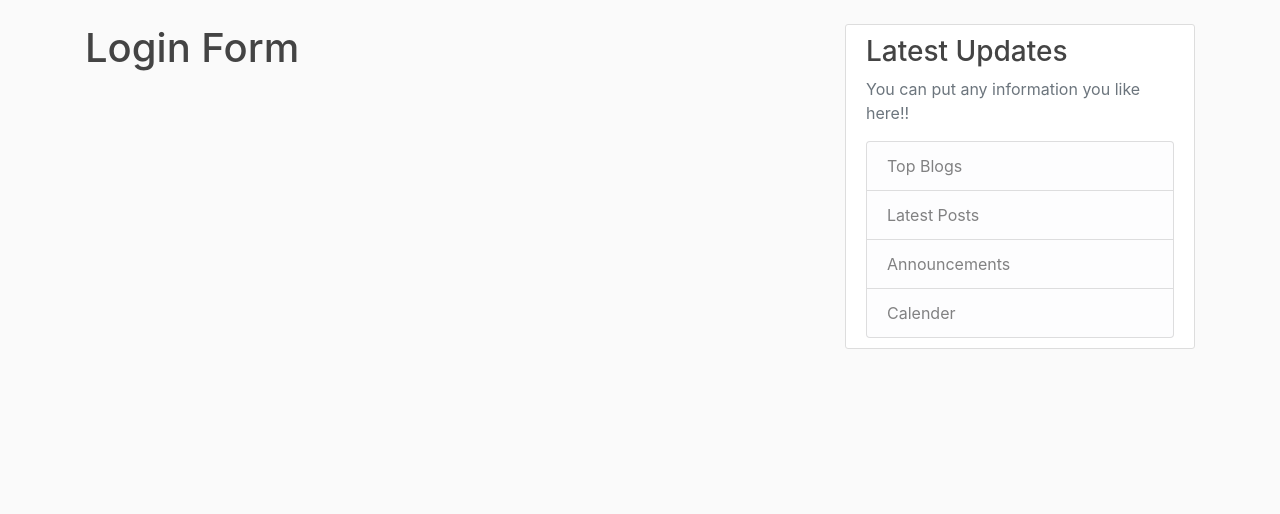
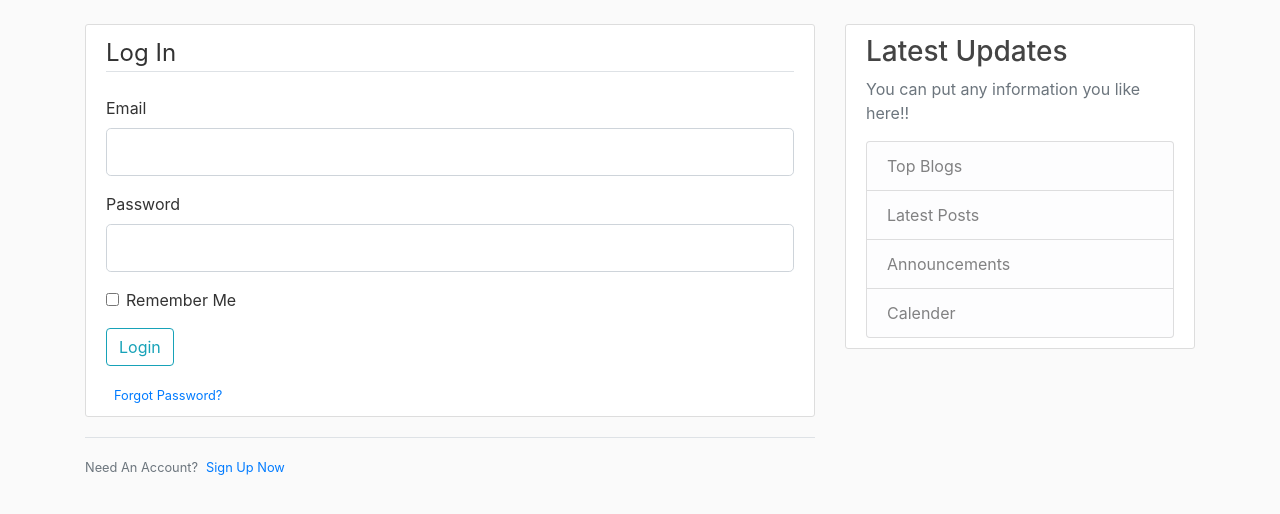
Before and after one commit to shiwangi20/FlaskBlog, a Flask app: page /login in a window 1280 px wide. Shown: the part 56-570 px from the top of the page. Run offline with Flask 2, Linux system fonts and the light colour scheme; some libraries are stand-ins or nearby versions.

Commit message:
added login form

```diff
--- a/app.py
+++ b/app.py
@@ -47,9 +47,15 @@ def register():
     return render_template('register.html', title='Register', form=form)
 
 
-@app.route('/login')
+@app.route('/login', methods=['GET', 'POST'])
 def login():
     form = LoginForm()
+    if form.validate_on_submit():
+        if form.email.data == 'admin@blog.com' and form.password.data == 'password':
+            flash(f'You are logged in successfully!', 'success')
+            return redirect(url_for('home'))
+        else:
+            flash('Login Unsuccessfull!! Check your email and password', 'danger')
     return render_template('login.html', title='Login', form=form)
 
 
--- a/templates/layout.html
+++ b/templates/layout.html
@@ -28,13 +28,13 @@
             </button>
             <div class="collapse navbar-collapse" id="navbarToggle">
                 <div class="navbar-nav mr-auto">
-                    <a class="nav-item nav-link" href="/">Home</a>
-                    <a class="nav-item nav-link" href="/about">About</a>
+                    <a class="nav-item nav-link" href="{{ url_for('home') }}">Home</a>
+                    <a class="nav-item nav-link" href="{{ url_for('about') }}">About</a>
                 </div>
                 <!-- Navbar Right Side -->
                 <div class="navbar-nav">
-                    <a class="nav-item nav-link" href="/login">Login</a>
-                    <a class="nav-item nav-link" href="/register">Register</a>
+                    <a class="nav-item nav-link" href="{{ url_for('login') }}">Login</a>
+                    <a class="nav-item nav-link" href="{{ url_for('register') }}">Register</a>
                 </div>
             </div>
         </div>
--- a/templates/login.html
+++ b/templates/login.html
@@ -1,4 +1,51 @@
 {% extends 'layout.html' %}
 {% block content %}
-    <h1>Login Form</h1>
+    <div class="content-section">
+        <form method="POST" action="">
+            {{ form.hidden_tag() }}
+            <fieldset class="form-group">
+                <legend class="border-bottom mb-4">Log In</legend>
+                <div class="form-group">
+                    {{ form.email.label(class="form-control-label") }}
+                    {% if form.email.errors %}
+                        {{ form.email(class="form-control form-control-lg is-invalid") }}
+                        <div class="invalid-feedback">
+                            {% for error in form.email.errors %}
+                                <span>{{ error }}</span>
+                            {% endfor %}
+                        </div>
+                    {% else %}
+                        {{ form.email(class="form-control form-control-lg") }}
+                    {% endif %}
+                </div>
+                <div class="form-group">
+                    {{ form.password.label(class="form-control-label") }}
+                    {% if form.password.errors %}
+                        {{ form.password(class="form-control form-control-lg is-invalid") }}
+                        <div class="invalid-feedback">
+                            {% for error in form.password.errors %}
+                                <span>{{ error }}</span>
+                            {% endfor %}
+                        </div>
+                    {% else %}
+                        {{ form.password(class="form-control form-control-lg") }}
+                    {% endif %}
+                </div>
+                <div class="form-check">
+                    {{ form.remember(class="form-check-input") }}
+                    {{ form.remember.label(class="form-check-label") }}
+                </div>
+            </fieldset>
+            <div class="form-group">
+                {{ form.submit(class = "btn btn-outline-info") }}
+            </div>
+            <small class="text-muted ml-2">
+                <a href="#">Forgot Password?</a>
+            </small>
+        </form>
+    </div>
+    <div class="border-top pt-3">
+        <small class="text-muted">Need An Account?<a class="ml-2" href="{{ url_for('register') }}">Sign Up Now</a>
+        </small>
+    </div>
 {% endblock content %}
```
